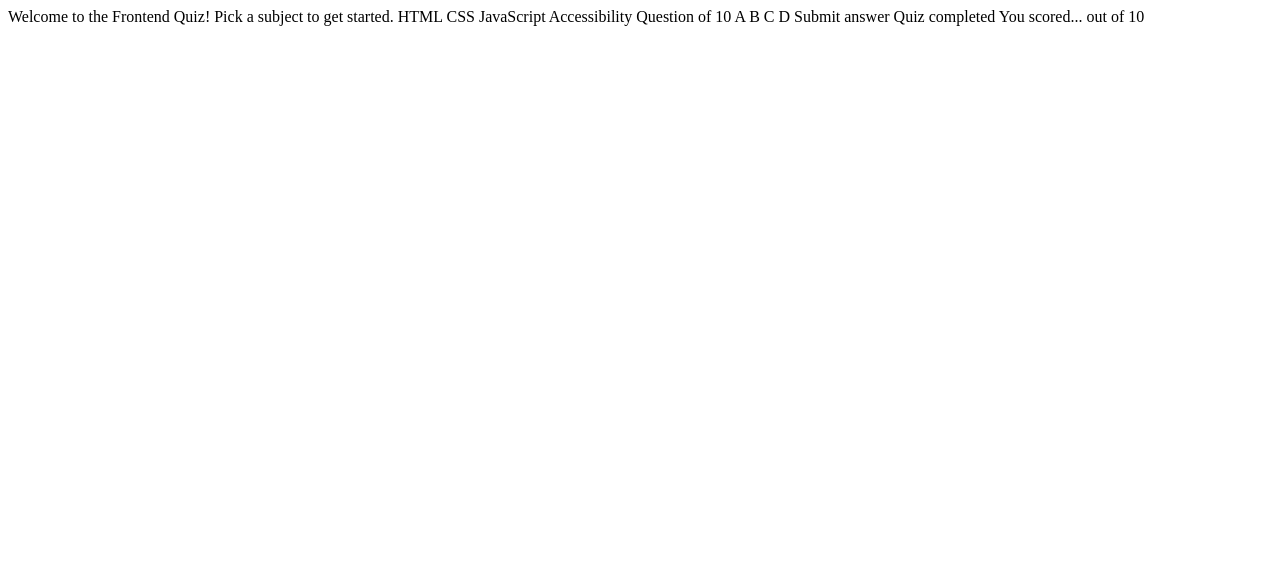
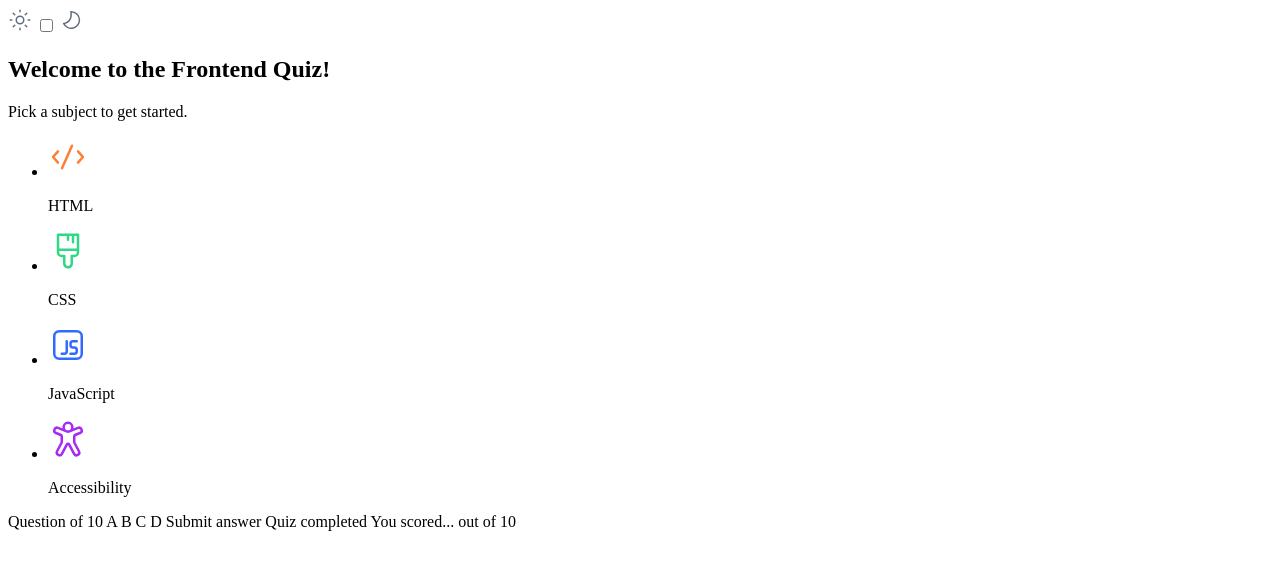
Before and after one commit to jayco01/frontend-quiz-app, a plain HTML site: page index.html in a window 1280 px wide. Drawn offline with Linux system fonts and the light colour scheme.

Commit message:
finished html of menu section

```diff
--- a/index.html
+++ b/index.html
@@ -10,16 +10,53 @@
   <title>Frontend quiz app</title>
 </head>
 <body>
+  <main>
+    <header class="theme">
+      <img src="images/icon-sun-dark.svg" alt="" id="theme__sun--dark">
+      <label class="theme__toggle">
+        <input type="checkbox" id="theme__switch" />
+        <span class="slider"></span>
+      </label>
+      <img src="images/icon-moon-dark.svg" alt="" id="theme__moon--dark">
+    </header> <!--closes theme-toggle-->
 
   <!-- Quiz menu start -->
 
-  Welcome to the Frontend Quiz!
-  Pick a subject to get started.
+  <section class="menu">
 
-  HTML
-  CSS
-  JavaScript
-  Accessibility
+    <div class="menu__welcome">
+      <h1 class="menu__title">Welcome to the Frontend Quiz!</h1>
+      <p class="menu__text">Pick a subject to get started.</p>
+    </div>
+
+    <ul class="menu__options">
+      <li class="menu__option">
+        <picture class="menu__option-icon">
+          <img src="images/icon-html.svg" alt="">
+        </picture>
+        <p class="menu__option">HTML</p>
+      </li>
+      <li class="menu__option">
+        <picture class="menu__option-icon">
+          <img src="images/icon-css.svg" alt="">
+        </picture>
+        <p class="menu__option">CSS</p>
+      </li>
+      <li class="menu__option">
+        <picture class="menu__option-icon">
+          <img src="images/icon-js.svg" alt="">
+        </picture>
+        <p class="menu__option">JavaScript</p>
+      </li>
+      <li class="menu__option">
+        <picture class="menu__option-icon">
+          <img src="images/icon-accessibility.svg" alt="">
+        </picture>
+        <p class="menu__option">Accessibility</p>
+      </li>
+    </ul>
+
+  </section>
 
   <!-- Quiz menu end -->
 
@@ -45,5 +82,6 @@
 
   <!-- Quiz completed end -->
 
+  </main>
 </body>
 </html>
```
Also changed, not shown: 1 other file.
